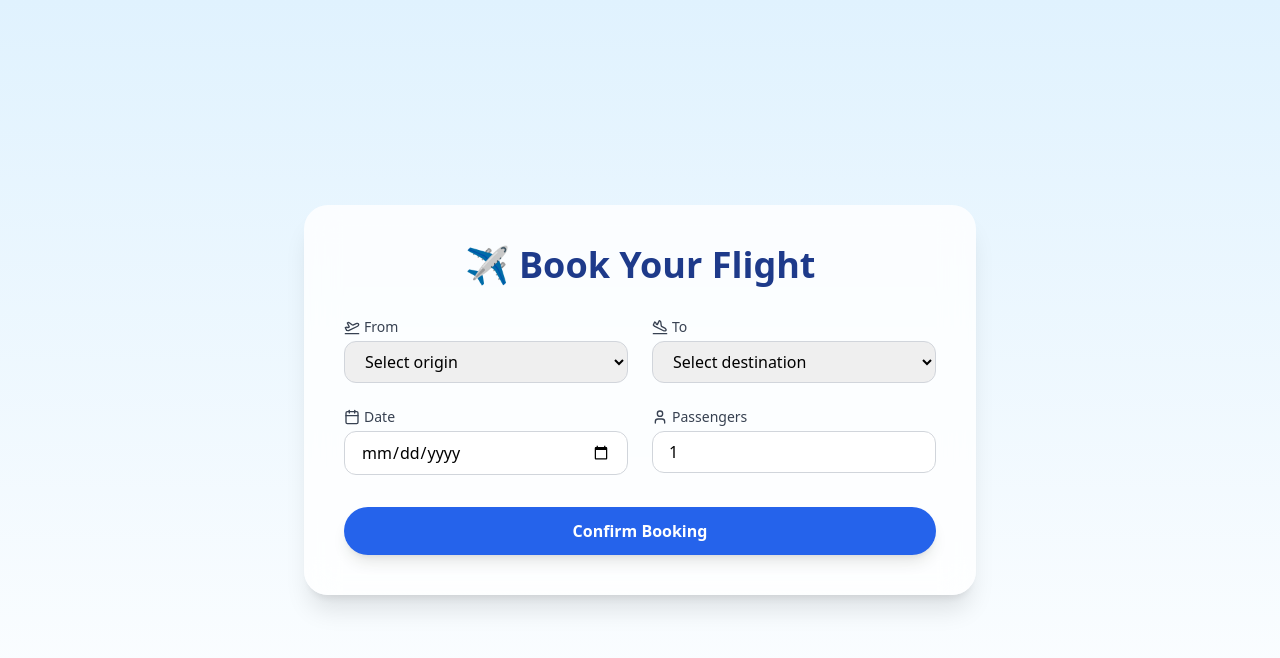
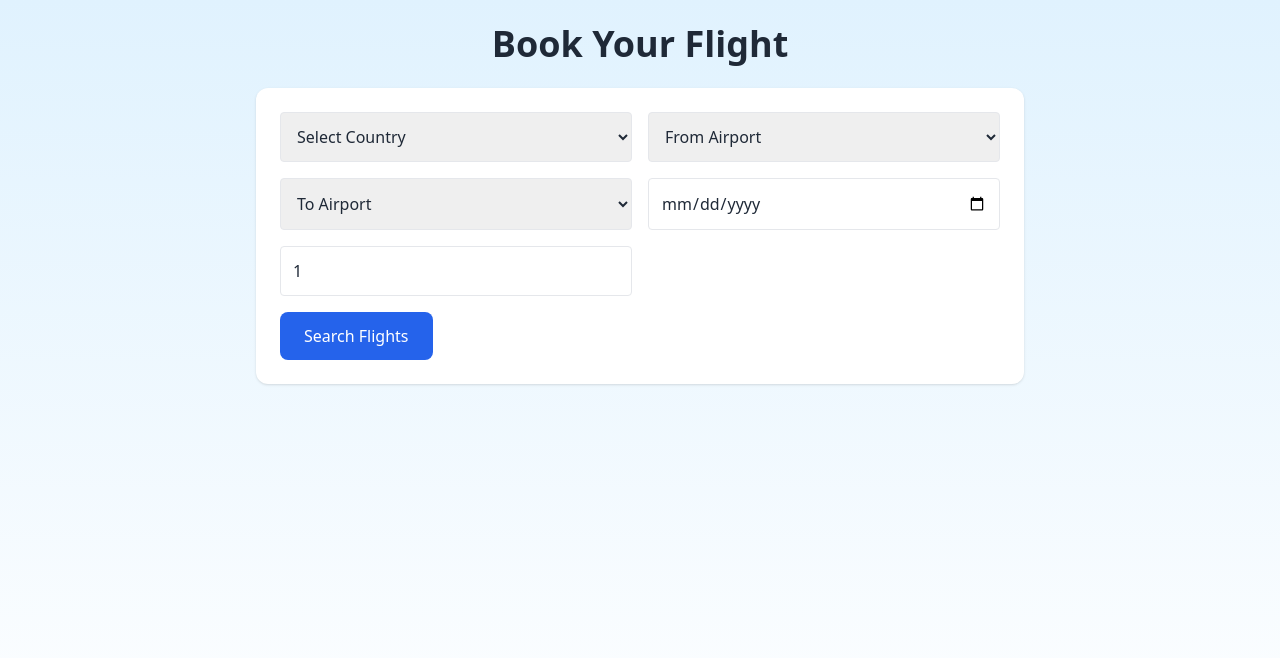
Before and after one commit to ssulochanaherath/flyaway_frontend, a React (Vite) app: page /book-flight in a window 1280 px wide. Shown: the top 658 px of the page. Built offline with nearby package versions, Linux system fonts and the light colour scheme.

Commit message:
few changes in flight book page

```diff
--- a/src/pages/BookFlight.tsx
+++ b/src/pages/BookFlight.tsx
@@ -1,113 +1,184 @@
-import React, { useState } from "react";
-import { motion } from "framer-motion";
-import { Calendar, PlaneTakeoff, PlaneLanding, User } from "lucide-react";
+import React, { useState, useEffect } from "react";
 
-const airports = ["New York (JFK)", "London (LHR)", "Dubai (DXB)", "Tokyo (HND)", "Paris (CDG)"];
+const countryAirports: Record<string, string[]> = {
+    USA: ["New York (JFK)", "Los Angeles (LAX)", "Chicago (ORD)"],
+    UK: ["London (LHR)", "Manchester (MAN)"],
+    Japan: ["Tokyo (HND)", "Osaka (KIX)"],
+    France: ["Paris (CDG)", "Nice (NCE)"],
+    UAE: ["Dubai (DXB)", "Abu Dhabi (AUH)"]
+};
 
-const BookFlightPage: React.FC = () => {
-    const [from, setFrom] = useState("");
-    const [to, setTo] = useState("");
-    const [date, setDate] = useState("");
-    const [passengers, setPassengers] = useState(1);
+const fakeFlights = [
+    {
+        id: 1,
+        flightNumber: "FX101",
+        airline: "FlyAway Express",
+        time: "10:00 AM",
+        duration: "6h",
+        price: "$450"
+    },
+    {
+        id: 2,
+        flightNumber: "SK225",
+        airline: "SkyJet",
+        time: "2:00 PM",
+        duration: "7h",
+        price: "$430"
+    }
+];
 
-    const handleBooking = () => {
-        if (!from || !to || !date) {
-            alert("Please fill out all fields");
-            return;
+const FlightBooking: React.FC = () => {
+    const [selectedCountry, setSelectedCountry] = useState<string>("");
+    const [airports, setAirports] = useState<string[]>([]);
+    const [fromAirport, setFromAirport] = useState<string>("");
+    const [toAirport, setToAirport] = useState<string>("");
+    const [date, setDate] = useState<string>("");
+    const [passengers, setPassengers] = useState<number>(1);
+    const [flights, setFlights] = useState<typeof fakeFlights>([]);
+    const [selectedFlight, setSelectedFlight] = useState<number | null>(null);
+    const [selectedSeats, setSelectedSeats] = useState<number[]>([]);
+
+    const allSeats = Array.from({ length: 30 }, (_, i) => i + 1);
+    const takenSeats = [2, 7, 14, 23];
+
+    useEffect(() => {
+        setAirports(selectedCountry ? countryAirports[selectedCountry] : []);
+    }, [selectedCountry]);
+
+    const handleSubmit = (e: React.FormEvent) => {
+        e.preventDefault();
+        setFlights(fakeFlights);
+        setSelectedFlight(null);
+        setSelectedSeats([]);
+    };
+
+    const handleSeatSelect = (seat: number) => {
+        if (!takenSeats.includes(seat) && !selectedSeats.includes(seat)) {
+            setSelectedSeats([...selectedSeats, seat]);
         }
-        alert(`Flight booked from ${from} to ${to} on ${date} for ${passengers} passenger(s)!`);
     };
 
     return (
-        <div className="min-h-screen bg-gradient-to-b from-sky-100 to-white px-4 py-20 flex items-center justify-center">
-            <motion.div
-                className="bg-white/80 backdrop-blur-lg rounded-3xl shadow-xl p-10 max-w-2xl w-full space-y-8"
-                initial={{ opacity: 0, y: 40 }}
-                animate={{ opacity: 1, y: 0 }}
-                transition={{ duration: 0.6 }}
-            >
-                <h1 className="text-3xl md:text-4xl font-bold text-center text-blue-900">
-                    ✈️ Book Your Flight
-                </h1>
-
-                <div className="grid grid-cols-1 md:grid-cols-2 gap-6">
-                    {/* From */}
-                    <div>
-                        <label className="block mb-1 text-sm font-medium text-gray-700 flex items-center gap-1">
-                            <PlaneTakeoff className="w-4 h-4" /> From
-                        </label>
+        <div className="min-h-screen bg-gradient-to-b from-sky-100 to-white p-6 text-gray-800">
+            <div className="max-w-3xl mx-auto">
+                <h1 className="text-4xl font-bold mb-6 text-center">Book Your Flight</h1>
+                <form onSubmit={handleSubmit} className="space-y-4 bg-white p-6 rounded-xl shadow">
+                    <div className="grid grid-cols-1 md:grid-cols-2 gap-4">
                         <select
-                            value={from}
-                            onChange={(e) => setFrom(e.target.value)}
-                            className="w-full px-4 py-2 rounded-xl border border-gray-300 focus:ring-blue-400 focus:outline-none"
+                            value={selectedCountry}
+                            onChange={(e) => setSelectedCountry(e.target.value)}
+                            className="p-3 border rounded"
+                            required
                         >
-                            <option value="">Select origin</option>
-                            {airports.map((airport) => (
-                                <option key={airport} value={airport}>
-                                    {airport}
-                                </option>
+                            <option value="">Select Country</option>
+                            {Object.keys(countryAirports).map((country) => (
+                                <option key={country} value={country}>{country}</option>
                             ))}
                         </select>
-                    </div>
-
-                    {/* To */}
-                    <div>
-                        <label className="block mb-1 text-sm font-medium text-gray-700 flex items-center gap-1">
-                            <PlaneLanding className="w-4 h-4" /> To
-                        </label>
                         <select
-                            value={to}
-                            onChange={(e) => setTo(e.target.value)}
-                            className="w-full px-4 py-2 rounded-xl border border-gray-300 focus:ring-blue-400 focus:outline-none"
+                            value={fromAirport}
+                            onChange={(e) => setFromAirport(e.target.value)}
+                            className="p-3 border rounded"
+                            required
                         >
-                            <option value="">Select destination</option>
+                            <option value="">From Airport</option>
                             {airports.map((airport) => (
-                                <option key={airport} value={airport}>
-                                    {airport}
-                                </option>
+                                <option key={airport} value={airport}>{airport}</option>
                             ))}
                         </select>
-                    </div>
-
-                    {/* Date */}
-                    <div>
-                        <label className="block mb-1 text-sm font-medium text-gray-700 flex items-center gap-1">
-                            <Calendar className="w-4 h-4" /> Date
-                        </label>
+                        <select
+                            value={toAirport}
+                            onChange={(e) => setToAirport(e.target.value)}
+                            className="p-3 border rounded"
+                            required
+                        >
+                            <option value="">To Airport</option>
+                            {airports.map((airport) => (
+                                <option key={airport} value={airport}>{airport}</option>
+                            ))}
+                        </select>
                         <input
                             type="date"
                             value={date}
                             onChange={(e) => setDate(e.target.value)}
-                            className="w-full px-4 py-2 rounded-xl border border-gray-300 focus:ring-blue-400 focus:outline-none"
+                            className="p-3 border rounded"
+                            required
+                        />
+                        <input
+                            type="number"
+                            min={1}
+                            value={passengers}
+                            onChange={(e) => setPassengers(parseInt(e.target.value))}
+                            className="p-3 border rounded"
+                            placeholder="Passengers"
+                            required
                         />
                     </div>
+                    <button type="submit" className="bg-blue-600 text-white px-6 py-3 rounded-lg hover:bg-blue-700">
+                        Search Flights
+                    </button>
+                </form>
 
-                    {/* Passengers */}
-                    <div>
-                        <label className="block mb-1 text-sm font-medium text-gray-700 flex items-center gap-1">
-                            <User className="w-4 h-4" /> Passengers
-                        </label>
-                        <input
-                            type="number"
-                            value={passengers}
-                            onChange={(e) => setPassengers(Number(e.target.value))}
-                            min={1}
-                            className="w-full px-4 py-2 rounded-xl border border-gray-300 focus:ring-blue-400 focus:outline-none"
-                        />
+                {flights.length > 0 && (
+                    <div className="mt-8 space-y-4">
+                        <h2 className="text-2xl font-semibold">Available Flights</h2>
+                        {flights.map((flight) => (
+                            <div
+                                key={flight.id}
+                                className="p-4 bg-white shadow rounded-lg flex justify-between items-center"
+                            >
+                                <div>
+                                    <p className="font-bold text-lg">{flight.airline}</p>
+                                    <p className="text-sm">{flight.flightNumber} • {flight.time} • {flight.duration}</p>
+                                </div>
+                                <div className="text-right">
+                                    <p className="text-blue-600 font-bold">{flight.price}</p>
+                                    <button
+                                        onClick={() => setSelectedFlight(flight.id)}
+                                        className="text-blue-700 underline text-sm mt-1"
+                                    >
+                                        Select
+                                    </button>
+                                </div>
+                            </div>
+                        ))}
                     </div>
-                </div>
+                )}
 
-                {/* Submit */}
-                <motion.button
-                    onClick={handleBooking}
-                    whileTap={{ scale: 0.96 }}
-                    className="w-full mt-6 py-3 rounded-full bg-blue-600 text-white font-semibold hover:bg-blue-700 transition-all shadow-lg"
-                >
-                    Confirm Booking
-                </motion.button>
-            </motion.div>
+                {selectedFlight && (
+                    <div className="mt-8">
+                        <h2 className="text-xl font-semibold mb-4">Select Your Seats</h2>
+                        <div className="grid grid-cols-6 gap-2">
+                            {allSeats.map((seat) => (
+                                <button
+                                    key={seat}
+                                    disabled={takenSeats.includes(seat)}
+                                    onClick={() => handleSeatSelect(seat)}
+                                    className={`w-10 h-10 rounded ${
+                                        takenSeats.includes(seat)
+                                            ? "bg-gray-300 cursor-not-allowed"
+                                            : selectedSeats.includes(seat)
+                                                ? "bg-blue-500 text-white"
+                                                : "bg-green-400 hover:bg-green-500"
+                                    }`}
+                                >
+                                    {seat}
+                                </button>
+                            ))}
+                        </div>
+                        {selectedSeats.length > 0 && (
+                            <div className="mt-4">
+                                <p className="font-medium">Selected Seats: {selectedSeats.join(", ")}</p>
+                                <button className="mt-2 bg-green-600 text-white px-5 py-2 rounded hover:bg-green-700">
+                                    Confirm Booking
+                                </button>
+                            </div>
+                        )}
+                    </div>
+                )}
+            </div>
         </div>
     );
 };
 
-export default BookFlightPage;
+export default FlightBooking;
```
